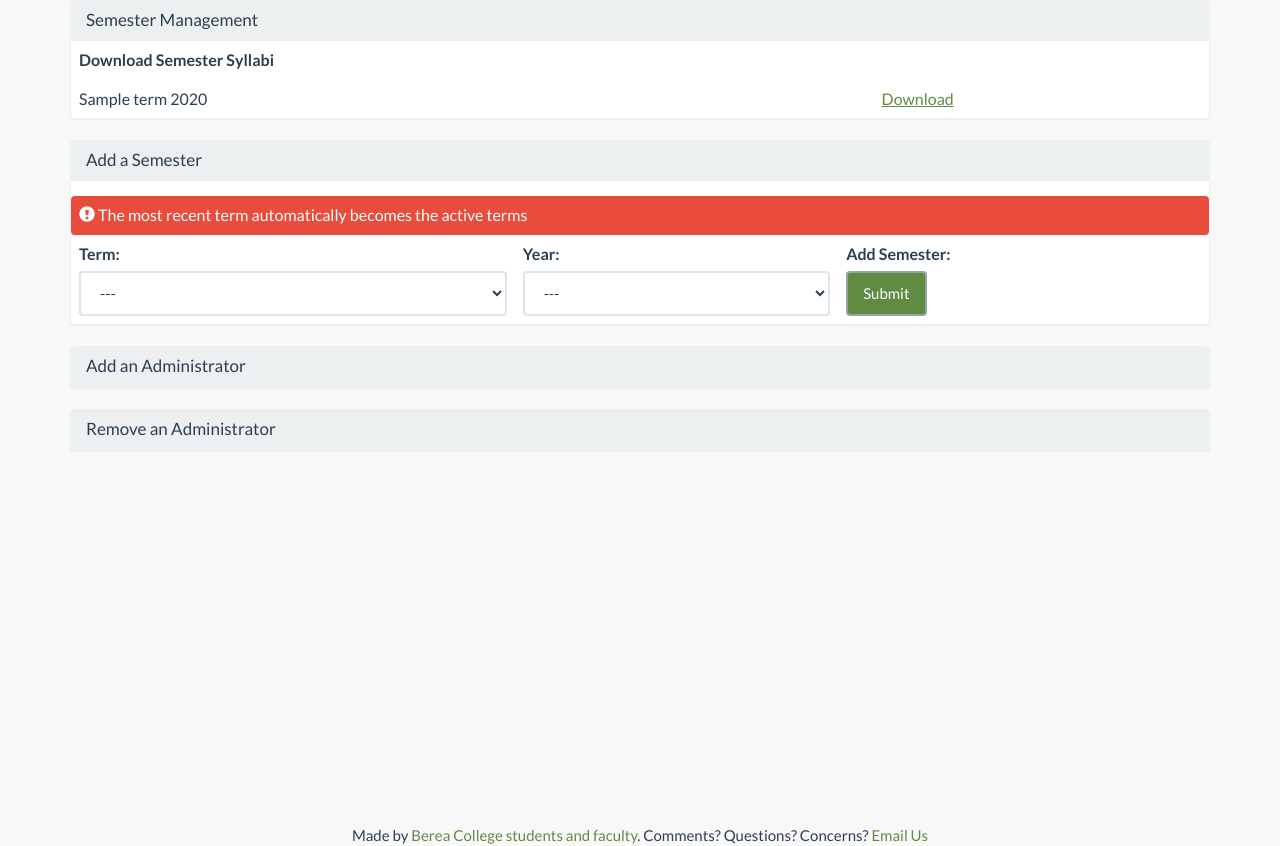
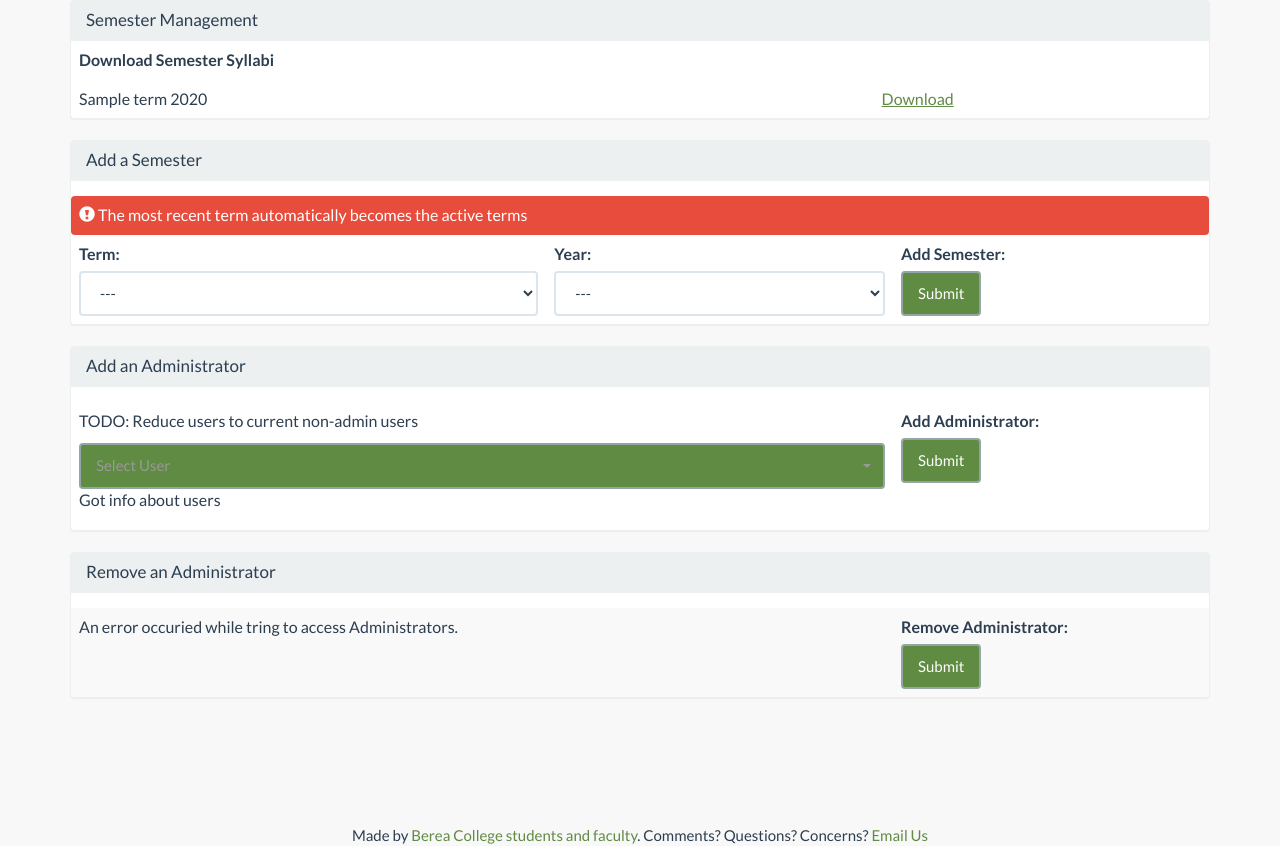
Before and after one commit to BCStudentSoftwareDevTeam/bcsr, a Python web app: template app/templates/admin/editSystem.html in a window 1280 px wide. Shown: the part 60-906 px from the top of the page. Run offline with Jinja, Linux system fonts and the light colour scheme; the template is opened without the code that fills it: most values are stand-ins (such as "Sample title", 1, 10 or a date in 2020); some libraries are stand-ins or nearby versions; some web fonts are replaced.

Commit message:
[GENERAL] Edited multiple files working on managing admins

```diff
--- a/app/templates/admin/editSystem.html
+++ b/app/templates/admin/editSystem.html
@@ -1,9 +1,10 @@
+{% set currentPage ="systemManagement" %}
 {% extends "snips/base.html" %}
 {% block body %}
-{% set currentPage ="systemManagement" %}
 {% include "snips/messages.html" %}
 
-{# TERM MANAGEMENT #}
+{# Download Syllabi #}
+{# Controller: download.py #}
 <div class="panel panel-default">
   <div class="panel-heading">
     <h3 class="panel-title">Semester Management</h3>
@@ -26,6 +27,9 @@
     </tbody>
   </table>
 </div>
+
+{# Add a Semester #}
+{# Controller: systemManagement.py #}
 <div class="panel panel-default">
   <div class="panel-heading">
     <h3 class="panel-title">Add a Semester</h3>
@@ -58,7 +62,7 @@
               {% endfor %}
             </select>
           </td>
-          <td>
+          <td width="316" height="88px">
             <label for="submit">Add Semester:</label>
             <div>
               <input type="submit" class="btn btn-default" value="Submit" id="submit" >
@@ -69,16 +73,77 @@
     </tbody>
   </table>
 </div>
-{# Admin Management #}
+
+{# Add Administrator Form #}
+{# Controller: editAdmin.py #}
 <div class="panel panel-default">
   <div class="panel-heading">
     <h3 class="panel-title">Add an Administrator</h3>
   </div>
+  <table class = "table table-hover">
+    <tbody>
+      <div class="form-group">
+        <form action = "/editAdmin/add" method="post">
+          <td>
+            {% if users %}
+              <div>
+                <div>
+                  <p>TODO: Reduce users to current non-admin users</p>
+                  <select title="Select User" class=" form-control selectpicker" id="users" name="users[]" data-live-search='true'>
+                    {% for user in users %}
+                      <option value="{{user.username}}">
+                        {{user.firstName}} {{user.lastName}} ({{user.username}})
+                      </option>
+                    {% endfor %}
+                  </select>
+                </div>
+              </div>
+              <p>Got info about users</p>
+            {% else %}
+              <p>An error occuried while trying to access users.</p>
+            {% endif %}
+          </td>
+          <td width="316" height="88px">
+            <label for="submitAdd">Add Administrator:</label>
+            <div>
+              <input type="submit" class="btn btn-default" value="Submit" id="submitAdd">
+            </div>
+          </td>
+        </form>
+      </div>
+    </tbody>
+  </table>
 </div>
 
+
+<p></p>
+
+{# Remove Administrator Form #}
+{# Controller: editAdmin.py #}
 <div class="panel panel-default">
   <div class="panel-heading">
     <h3 class="panel-title">Remove an Administrator</h3>
   </div>
+  <table class = "table table-striped table-hover">
+    <tbody>
+      <div class="form-group">
+        <form action = "/editAdmin/remove" method="post">
+          <td>
+            {% if admins %}
+              <p>Got info about admins</p>
+            {% else %}
+              <p>An error occuried while tring to access Administrators.</p>
+            {% endif %}
+          </td>
+          <td width="316" height="88px">
+            <label for="submitRemove">Remove Administrator:</label>
+            <div>
+              <input type="submit" class="btn btn-default" value="Submit" id="submitRemove">
+            </div>
+          </td>
+        </form>
+      </div>
+    </tbody>
+  </table>
 </div>
 {% endblock %}
```
Also changed, not shown: app/editAdmin.py (+6 -4 lines), app/systemManagement.py (+15 -14 lines), app/logic/getSystemManagement.py (line endings or trailing spaces).
